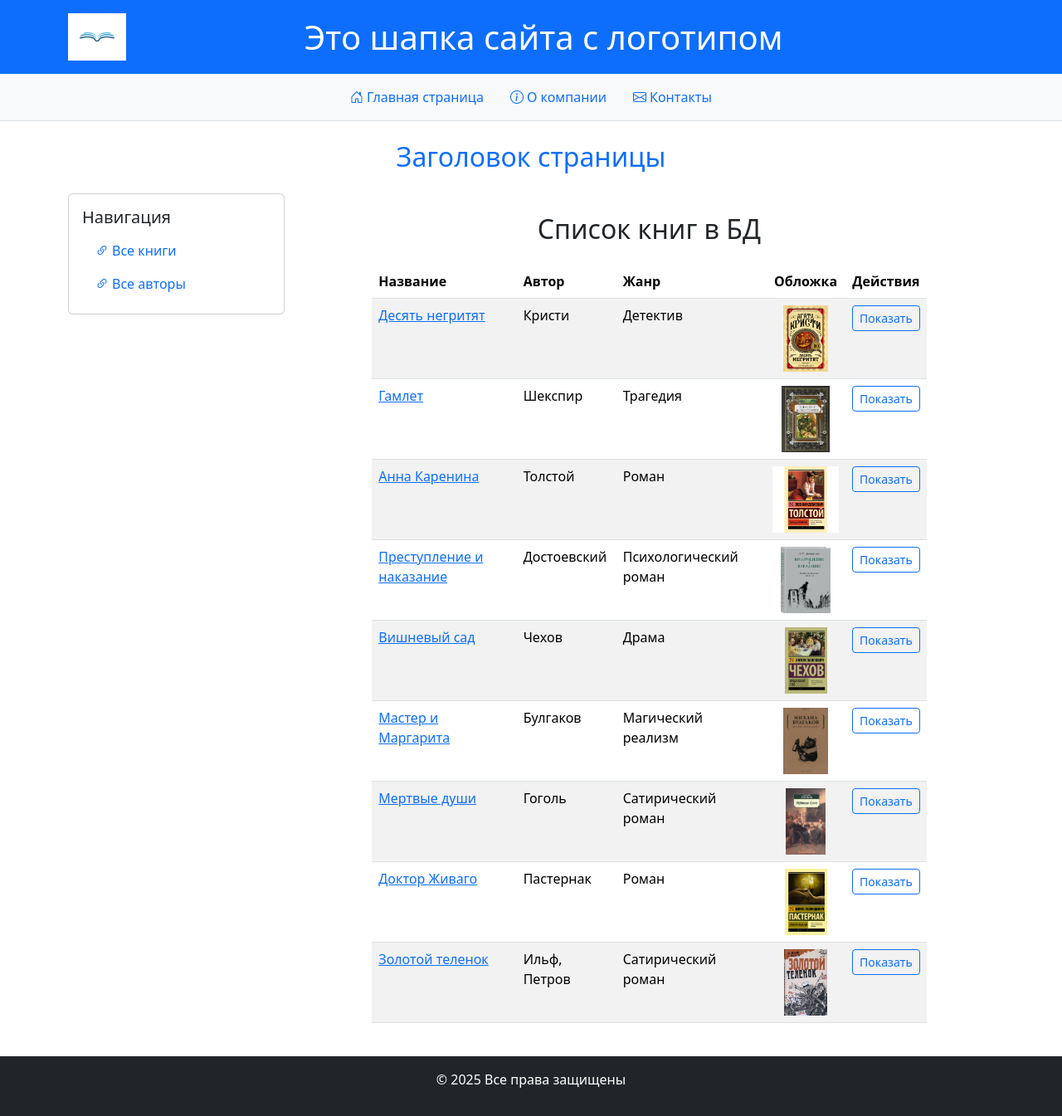
After one commit to cube-2025/Webbooks, a Django app: page /books/ in a window 1280 px wide. The commit adds this page. Shown: the whole page at 83% size. Run offline with Django 5.2, Linux system fonts and the light colour scheme; data comes from the database, SQL or seed files in the repository; some libraries are stand-ins or nearby versions.

Commit message:
вывод таблиц

```diff
--- a/WebBooks/WebBooks/urls.py
+++ b/WebBooks/WebBooks/urls.py
@@ -1,12 +1,11 @@
 
 from django.contrib import admin
-from django.urls import path
-from catalog import views
+from django.urls import path, include
 from django.conf import settings
 from django.conf.urls.static import static
 
 urlpatterns = [
-    path('', views.index, name='index'),
+    path('', include('catalog.urls')),
     path('admin/', admin.site.urls),
 ]
 if settings.DEBUG:
--- a/WebBooks/catalog/templates/catalog/base.html
+++ b/WebBooks/catalog/templates/catalog/base.html
@@ -67,9 +67,8 @@
                         <div class="card-body">
                             <h5 class="card-title">Навигация</h5>
                             <nav class="nav flex-column">
-                                <a class="nav-link" href="{% url 'index' %}"><i class="bi bi-link-45deg me-1"></i>Ссылка 1</a>
-                                <a class="nav-link" href="{% url 'index' %}"><i class="bi bi-link-45deg me-1"></i>Ссылка 2</a>
-                                <a class="nav-link" href="{% url 'index' %}"><i class="bi bi-link-45deg me-1"></i>Ссылка 3</a>
+                                <a class="nav-link" href="{% url 'books' %}"><i class="bi bi-link-45deg me-1"></i>Все книги</a>
+                                <a class="nav-link" href="{% url 'index' %}"><i class="bi bi-link-45deg me-1"></i>Все авторы</a>
                             </nav>
                         </div>
                     </div>
--- /dev/null
+++ b/WebBooks/catalog/templates/catalog/book_list.html
@@ -0,0 +1,58 @@
+{% extends "catalog/base.html" %}
+
+{% block content %}
+<div class="container mt-4">
+    <div class="row justify-content-center">
+        <div class="col-md-10">
+            <h2 class="text-center mb-4">Список книг в БД</h2>
+
+            {% if books %}
+                <div class="table-responsive">
+                    <table class="table table-striped table-hover">
+                        <thead class="thead-light">
+                            <tr>
+                                <th>Название</th>
+                                <th>Автор</th>
+                                <th>Жанр</th>
+                                <th class="text-center">Обложка</th>
+                                <th class="text-center">Действия</th>
+                            </tr>
+                        </thead>
+                        <tbody>
+                            {% for book in books %}
+                                <tr>
+                                    <td><a href="{{ book.id }}/">{{ book.title }}</a></td>
+                                    <td>{{ book.display_author }}</td>
+                                    <td>{{ book.genre }}</td>
+                                    <td class="text-center">
+                                        {% if book.photo %}
+                                            <img src="{{ book.photo.url }}" alt="{{ book.title }}"
+                                                 style="max-height: 80px; object-fit: cover;">
+                                        {% else %}
+                                            <span class="text-muted">Нет обложки</span>
+                                        {% endif %}
+                                    </td>
+                                    <td class="text-center">
+                                        {% if book.photo %}
+                                            <a href="{{ book.photo.url }}"
+                                               class="btn btn-outline-primary btn-sm" target="_blank">
+                                                Показать
+                                            </a>
+                                        {% else %}
+                                            -
+                                        {% endif %}
+                                    </td>
+                                </tr>
+                            {% endfor %}
+                        </tbody>
+                    </table>
+                </div>
+            {% else %}
+                <div class="alert alert-info text-center" role="alert">
+                    База данных пуста.
+                </div>
+            {% endif %}
+        </div>
+    </div>
+</div>
+{% endblock %}
--- a/WebBooks/catalog/urls.py
+++ b/WebBooks/catalog/urls.py
@@ -3,5 +3,7 @@ from . import views
 
 
 urlpatterns = [
-    path('', views.index, name='index')
+    path('', views.index, name='index'),
+    path('books/', views.BookListView.as_view(), name='books'),
+
 ]
--- a/WebBooks/catalog/views.py
+++ b/WebBooks/catalog/views.py
@@ -1,6 +1,7 @@
 from django.shortcuts import render
 from django.http import HttpResponse
 from .models import Book, Author, BookInstance
+from django.views.generic import ListView, DetailView
 
 from django.shortcuts import render
 
@@ -21,3 +22,7 @@ def index(request):
         'author': author, 'num_authors':num_authors
     }
     return render(request, 'catalog/index.html', context)
+
+class BookListView(ListView):
+    model = Book
+    context_object_name = 'books'
```
Also changed, not shown: WebBooks/catalog/templates/catalog/book_detail.html (added, +82 -0 lines).
